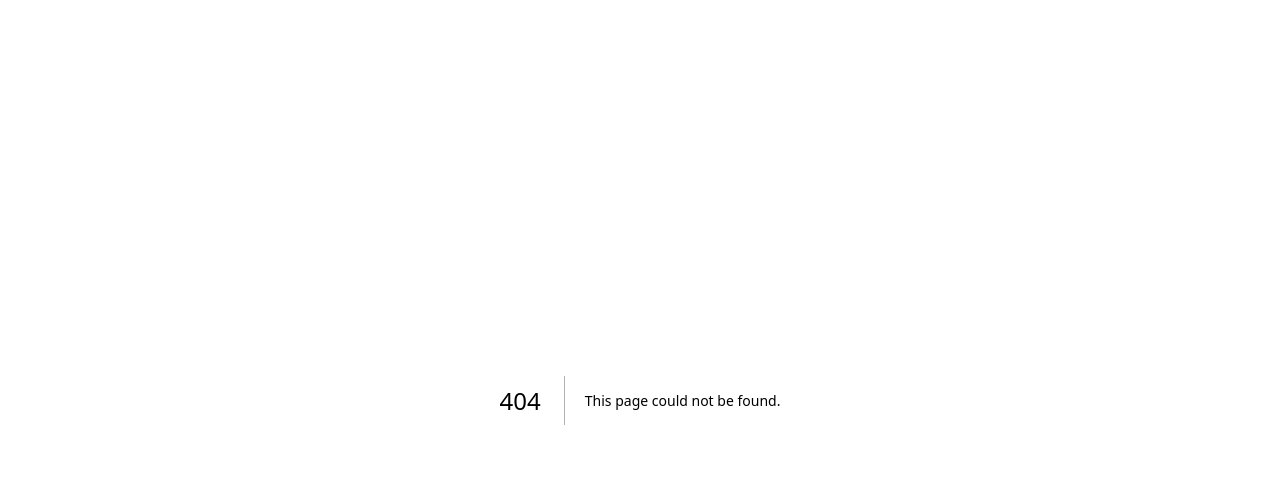
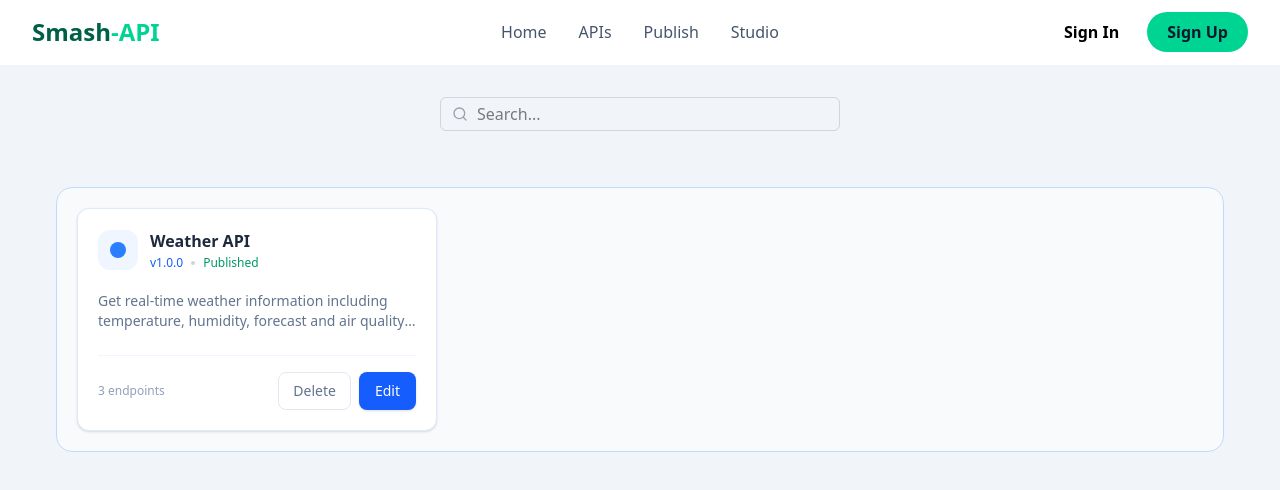
Before and after one commit to Nisarghere/API-frontend, a Next.js app: page /Studio in a window 1280 px wide. Before the commit this address had no page. Shown: the top 490 px of the page. Built offline with nearby package versions, Linux system fonts and the light colour scheme.

Commit message:
Studio page added

```diff
--- a/app/Navbar/Navbar.tsx
+++ b/app/Navbar/Navbar.tsx
@@ -12,6 +12,7 @@ const navlinks: NavLink[] = [
   { id: "1", name: "Home", href: "/" },
   { id: "2", name: "APIs", href: "/apis" },
   { id: "3", name: "Publish", href: "/Publish" },
+  { id: "4", name: "Studio", href: "/Studio" },
 ];
 
 export default function Navbar() {
--- a/app/Publish/ApiPublish.tsx
+++ b/app/Publish/ApiPublish.tsx
@@ -1,6 +1,8 @@
-import React from "react";
+"use client"
+import React, { useState } from "react";
 
 const ApiPublish = () => {
+  const [endpoint, setendpoint] = useState("")
   return (
     <>
       <div className="min-h-screen bg-[#F6F8FB] px-6 py-10">
@@ -33,10 +35,10 @@ const ApiPublish = () => {
                   <label className="mb-2 block text-sm font-medium text-slate-700">
                     API Logo
                   </label>
-
-                  <button className="flex h-20 w-20 items-center justify-center rounded-lg border border-dashed border-slate-300 bg-slate-50 text-xs text-slate-400 transition hover:border-slate-400 hover:bg-slate-100">
+                  <label className="flex h-20 w-20 items-center justify-center rounded-lg border border-dashed border-slate-300 bg-slate-50 text-xs text-slate-400 transition hover:border-slate-400 hover:bg-slate-100">
                     Upload
-                  </button>
+                    <input type="file" className="hidden" />
+                  </label>
                 </div>
 
                 <div>
@@ -115,11 +117,10 @@ const ApiPublish = () => {
               <div className="relative space-y-3">
                 <div className="group relative rounded-xl border border-slate-200 bg-white p-4 transition hover:border-slate-300">
                   <div className="flex items-start gap-4 pr-8">
-                    <select className="h-9 w-20 shrink-0 cursor-pointer rounded-full border-0 bg-emerald-50 px-3 text-sm font-semibold text-emerald-600 outline-none">
+                    <select className="h-9 w-20 shrink-0 cursor-pointer rounded border-0 bg-emerald-100 px-3 text-sm font-semibold text-emerald-600 outline-none">
                       <option>GET</option>
                       <option>POST</option>
                       <option>PUT</option>
-                      <option>DELETE</option>
                     </select>
 
                     <div className="min-w-0 flex-1 space-y-3">
--- /dev/null
+++ b/app/Studio/SearchStudio.tsx
@@ -0,0 +1,19 @@
+import React from "react";
+import { Search } from "lucide-react";
+
+const SearchStudio = () => {
+  return (
+    <div className="flex justify-center">
+      <div className="relative  mt-8">
+        <Search className="absolute left-3 top-1/2 -translate-y-1/2 h-4 w-4  text-gray-400" />
+        <input
+          type="text"
+          placeholder="Search..."
+          className=" w-100  focus:w-110 focus:py-1.8 duration-300 transition-all  pl-9 pr-3 py-1 rounded-md border border-gray-300 focus:outline-none focus:ring-2 focus:ring-[#E4E4E7]"
+        />
+      </div>
+    </div>
+  );
+};
+
+export default SearchStudio;
--- /dev/null
+++ b/app/Studio/Studio.tsx
@@ -0,0 +1,78 @@
+import { Search } from "lucide-react";
+import React from "react";
+import SearchStudio from "./SearchStudio";
+
+const Studio = () => {
+  return (
+    <div className="min-h-screen bg-slate-100">
+      <SearchStudio />
+
+     <div className="m-14 rounded-2xl border border-blue-200 bg-white/50 p-5">
+  <div className="flex flex-wrap gap-4">
+
+     <div className="group flex min-h-52 w-90 flex-col justify-between rounded-xl border border-blue-100 bg-white p-5 shadow-sm transition-all duration-200  hover:border-blue-200 hover:shadow-md">
+
+       <div>
+        <div className="flex items-start justify-between">
+
+          {/* API Info */}
+          <div className="flex items-center gap-3">
+            <div className="flex h-10 w-10 items-center justify-center rounded-xl bg-blue-50">
+              <div className="h-4 w-4 rounded-full bg-blue-500" />
+            </div>
+
+            <div>
+              <h3 className="font-semibold text-slate-800">
+                Weather API
+              </h3>
+
+              <div className="mt-0.5 flex items-center gap-2">
+                <span className="text-xs text-blue-600">
+                  v1.0.0
+                </span>
+
+                <span className="h-1 w-1 rounded-full bg-slate-300" />
+
+                <span className="text-xs text-emerald-600">
+                  Published
+                </span>
+              </div>
+            </div>
+          </div>
+
+
+        </div>
+
+         <p className="mt-5 line-clamp-2 text-sm leading-5 text-slate-500">
+          Get real-time weather information including temperature,
+          humidity, forecast and air quality data.
+        </p>
+      </div>
+
+       <div className="mt-6 flex items-center justify-between border-t border-blue-50 pt-4">
+
+        <span className="text-xs text-slate-400">
+          3 endpoints
+        </span>
+
+        <div className="flex gap-2">
+
+           <button className="rounded-lg border border-slate-200 px-3.5 py-2 text-sm font-medium text-slate-500 transition hover:border-red-200 hover:bg-red-50 hover:text-red-600">
+            Delete
+          </button>
+
+           <button className="rounded-lg bg-blue-600 px-4 py-2 text-sm font-medium text-white shadow-sm transition hover:bg-blue-700">
+            Edit
+          </button>
+
+        </div>
+      </div>
+
+    </div>
+  </div>
+</div>
+    </div>
+  );
+};
+
+export default Studio;
--- /dev/null
+++ b/app/Studio/page.tsx
@@ -0,0 +1,14 @@
+import React from 'react'
+import Navbar from '../Navbar/Navbar'
+import Studio from './Studio'
+
+const page = () => {
+  return (
+    <div>
+        <Navbar/>
+        <Studio/>
+    </div>
+  )
+}
+
+export default page
```
